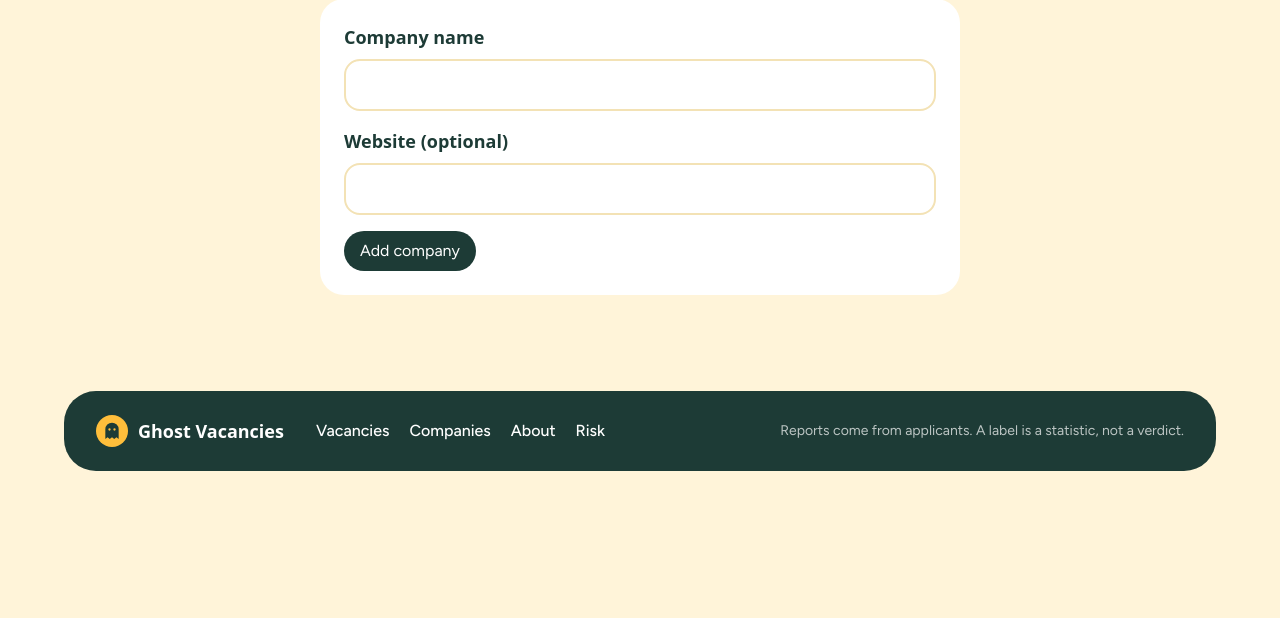
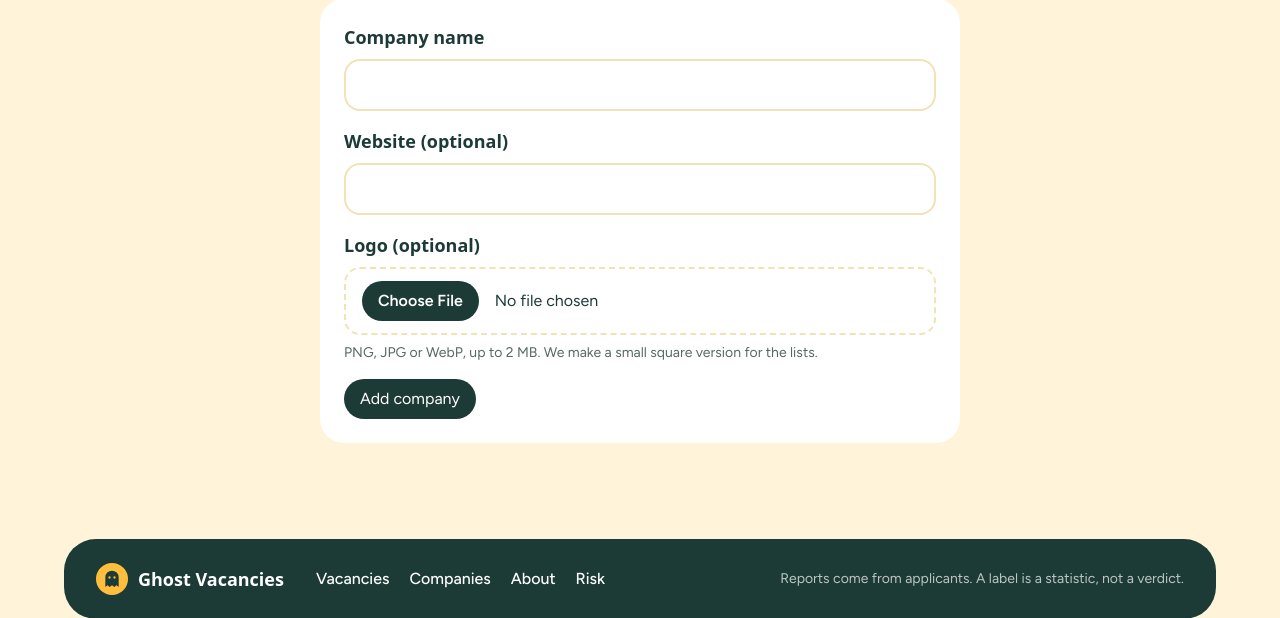
Before and after one commit to kreohes/ghost_vacancies, a Laravel app: page /user/companies/create in a window 1280 px wide. Shown: the part 193-811 px from the top of the page. Before the commit the page ends 664 px from the top, so only its background shows below. Run offline with Laravel 12, Linux system fonts and the light colour scheme; a user stored in the database is signed in; data comes from the database, SQL or seed files in the repository; some libraries are stand-ins or nearby versions; some web fonts are replaced.

Commit message:
Companies: upload a logo with a small square version
Co-Authored-By: Claude Opus 5.5 <noreply@anthropic.com>

```diff
--- a/app/Http/Controllers/Admin/CompanyController.php
+++ b/app/Http/Controllers/Admin/CompanyController.php
@@ -30,9 +30,14 @@ class CompanyController extends Controller
         $validated = $request->validate([
             'name' => ['required', 'string', 'min:2', 'max:255', Rule::unique('companies', 'name')->ignore($company->id)],
             'website' => ['nullable', 'url', 'max:255'],
+            'logo' => ['nullable', 'image', 'mimes:jpg,jpeg,png,webp', 'max:2048'],
         ]);
 
         $company->update($validated);
+
+        if ($request->hasFile('logo')) {
+            $company->addMediaFromRequest('logo')->toMediaCollection('logo');
+        }
 
         return redirect()->route('admin.companies.index');
     }
--- a/app/Http/Controllers/Userzone/CompanyController.php
+++ b/app/Http/Controllers/Userzone/CompanyController.php
@@ -18,12 +18,17 @@ class CompanyController extends Controller
         $validated = $request->validate([
             'name' => ['required', 'string', 'min:2', 'max:255', 'unique:companies,name'],
             'website' => ['nullable', 'url', 'max:255'],
+            'logo' => ['nullable', 'image', 'mimes:jpg,jpeg,png,webp', 'max:2048'],
         ], [
             'name.unique' => 'This company already exists. Pick it from the list instead.',
         ]);
 
         $company = Company::create($validated);
 
+        if ($request->hasFile('logo')) {
+            $company->addMediaFromRequest('logo')->toMediaCollection('logo');
+        }
+
         return redirect()->route('userzone.vacancies.create', ['company_id' => $company->id]);
     }
 }
--- a/resources/views/admin/companies/edit.blade.php
+++ b/resources/views/admin/companies/edit.blade.php
@@ -4,12 +4,16 @@
             <h2 class="font-display text-4xl font-bold">Admin · Edit company</h2>
         </div>
 
-        <form action="{{ route('admin.companies.update', $company->id) }}" method="POST" class="bg-white rounded-3xl p-6 space-y-4">
+        <form action="{{ route('admin.companies.update', $company->id) }}" method="POST" enctype="multipart/form-data" class="bg-white rounded-3xl p-6 space-y-4">
             @csrf
             @method('PUT')
 
             <x-form.input name="name" label="Company name" :value="$company->name" />
             <x-form.input name="website" label="Website (optional)" type="url" :value="$company->website" />
+            @if ($company->logoUrl())
+                <img src="{{ $company->logoUrl() }}" alt="Current logo of {{ $company->name }}" class="size-20 rounded-2xl">
+            @endif
+            <x-form.file name="logo" label="New logo (optional)" hint="Uploading a new logo replaces the old one." />
 
             <button type="submit" class="rounded-full bg-dusk px-4 py-2 text-white hover:bg-fern">Save changes</button>
         </form>
--- /dev/null
+++ b/resources/views/components/form/file.blade.php
@@ -0,0 +1,13 @@
+@props(['name', 'label', 'hint' => ''])
+
+<div>
+    <label for="{{ $name }}" class="block font-display text-lg font-semibold">{{ $label }}</label>
+    <input type="file" id="{{ $name }}" name="{{ $name }}" accept="image/png, image/jpeg, image/webp"
+           class="mt-2 block w-full rounded-2xl border-2 border-dashed border-crust bg-white px-4 py-3 file:mr-4 file:rounded-full file:border-0 file:bg-dusk file:px-4 file:py-2 file:font-semibold file:text-white hover:border-fern">
+    @if ($hint)
+        <p class="mt-2 text-sm text-moss">{{ $hint }}</p>
+    @endif
+    @error($name)
+        <p class="mt-2 inline-block rounded-2xl bg-high-soft px-4 py-2 text-sm font-semibold text-high">{{ $message }}</p>
+    @enderror
+</div>
--- a/resources/views/userzone/companies/create.blade.php
+++ b/resources/views/userzone/companies/create.blade.php
@@ -5,11 +5,12 @@
             <p class="text-moss">After saving you go straight back to adding your vacancy.</p>
         </div>
 
-        <form action="{{ route('userzone.companies.store') }}" method="POST" class="bg-white rounded-3xl p-6 space-y-4">
+        <form action="{{ route('userzone.companies.store') }}" method="POST" enctype="multipart/form-data" class="bg-white rounded-3xl p-6 space-y-4">
             @csrf
 
             <x-form.input name="name" label="Company name" />
             <x-form.input name="website" label="Website (optional)" type="url" />
+            <x-form.file name="logo" label="Logo (optional)" hint="PNG, JPG or WebP, up to 2 MB. We make a small square version for the lists." />
 
             <button type="submit" class="rounded-full bg-dusk px-4 py-2 text-white hover:bg-fern">Add company</button>
         </form>
```
Also changed, not shown: app/Models/Company.php (+28 -1 lines), tests/Feature/CompanyLogoTest.php (added, +50 -0 lines).
